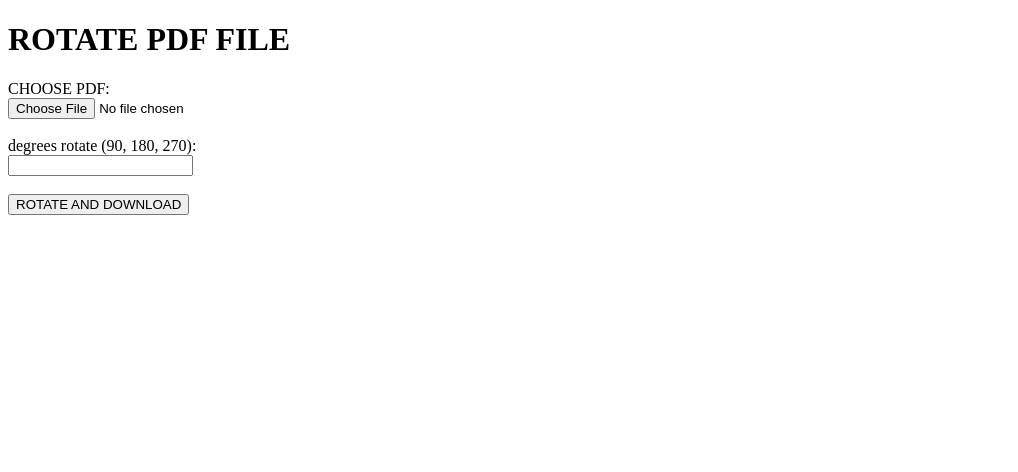
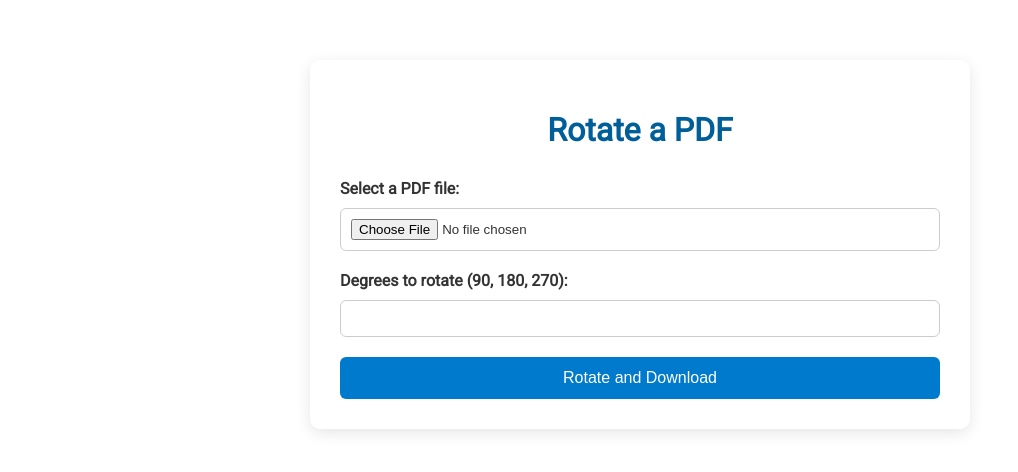
Before and after one commit to dmeislish/pdf_rotator, a Flask app: page / in a window 1280 px wide. Shown: the top 472 px of the page, without its empty margins (0-1018 px from the left). Run offline with Flask 3, Linux system fonts and the light colour scheme.

Commit message:
Update index.html

```diff
--- a/templates/index.html
+++ b/templates/index.html
@@ -1,9 +1,10 @@
 <!doctype html>
-<html>
+<html lang="en">
 <head>
-    <title>סיבוב PDF</title>
+    <meta charset="UTF-8">
+    <title>Rotate PDF</title>
 
-    <!-- Google tag (gtag.js) -->
+      <!-- Google tag (gtag.js) -->
 <script async src="https://www.googletagmanager.com/gtag/js?id=G-NNRBCX583K"></script>
 <script>
   window.dataLayer = window.dataLayer || [];
@@ -12,15 +13,69 @@
 
   gtag('config', 'G-NNRBCX583K');
 </script>
+
+    <link href="https://fonts.googleapis.com/css2?family=Roboto&display=swap" rel="stylesheet">
+    <style>
+        body {
+            font-family: 'Roboto', sans-serif;
+            background-color: #f0f4f8;
+            color: #333;
+            max-width: 600px;
+            margin: 60px auto;
+            padding: 30px;
+            border-radius: 10px;
+            background: white;
+            box-shadow: 0 4px 15px rgba(0,0,0,0.1);
+        }
+
+        h1 {
+            text-align: center;
+            margin-bottom: 30px;
+            color: #005f99;
+        }
+
+        label {
+            display: block;
+            margin-bottom: 10px;
+            font-weight: bold;
+        }
+
+        input[type="file"],
+        input[type="number"] {
+            width: 100%;
+            padding: 10px;
+            margin-bottom: 20px;
+            border: 1px solid #ccc;
+            border-radius: 6px;
+            box-sizing: border-box;
+        }
+
+        button {
+            background-color: #007acc;
+            color: white;
+            padding: 12px 20px;
+            border: none;
+            border-radius: 6px;
+            cursor: pointer;
+            width: 100%;
+            font-size: 16px;
+        }
+
+        button:hover {
+            background-color: #005fa3;
+        }
+    </style>
 </head>
 <body>
-    <h1>ROTATE PDF FILE</h1>
+    <h1>Rotate a PDF</h1>
     <form action="/rotate" method="post" enctype="multipart/form-data">
-        <label>CHOOSE PDF:</label><br>
-        <input type="file" name="pdf_file" accept="application/pdf" required><br><br>
-        <label>degrees rotate (90, 180, 270):</label><br>
-        <input type="number" name="degrees" required><br><br>
-        <button type="submit">ROTATE AND DOWNLOAD</button>
+        <label>Select a PDF file:</label>
+        <input type="file" name="pdf_file" accept="application/pdf" required>
+
+        <label>Degrees to rotate (90, 180, 270):</label>
+        <input type="number" name="degrees" required>
+
+        <button type="submit">Rotate and Download</button>
     </form>
 </body>
 </html>
```
